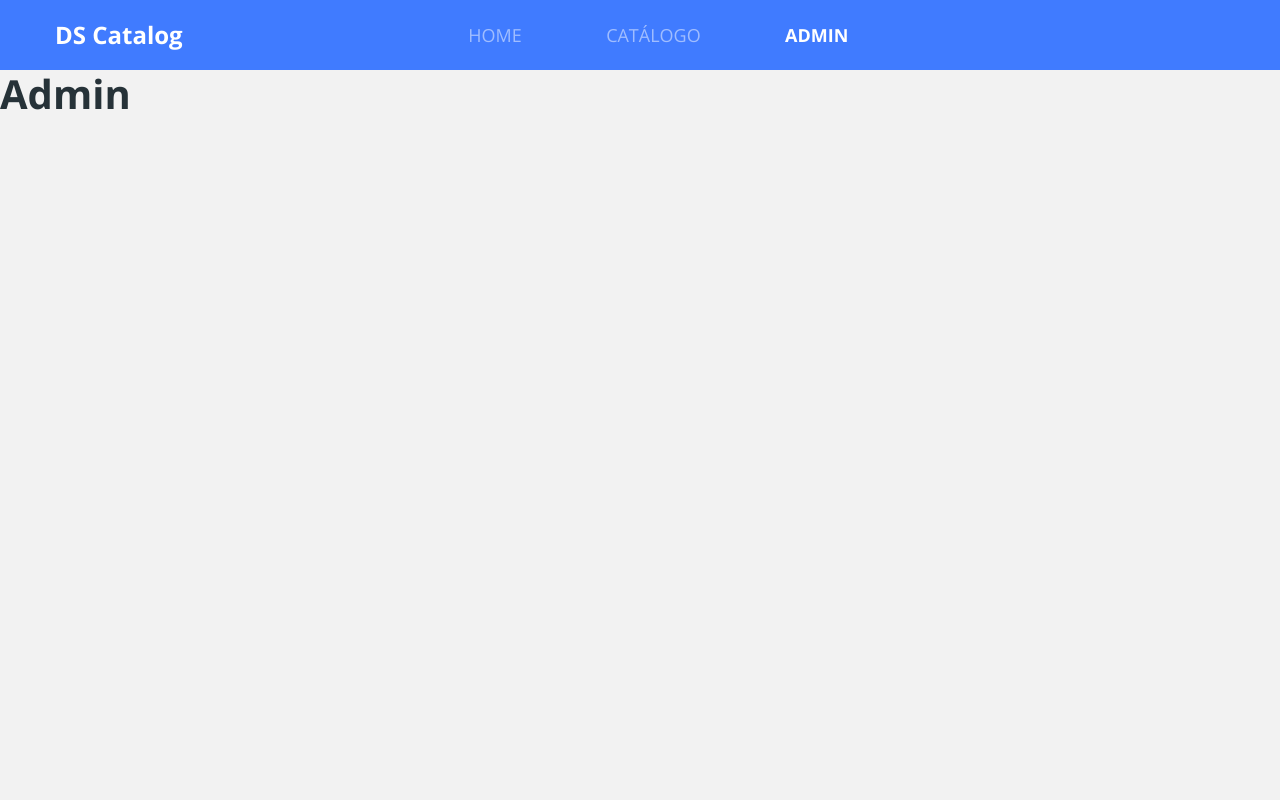
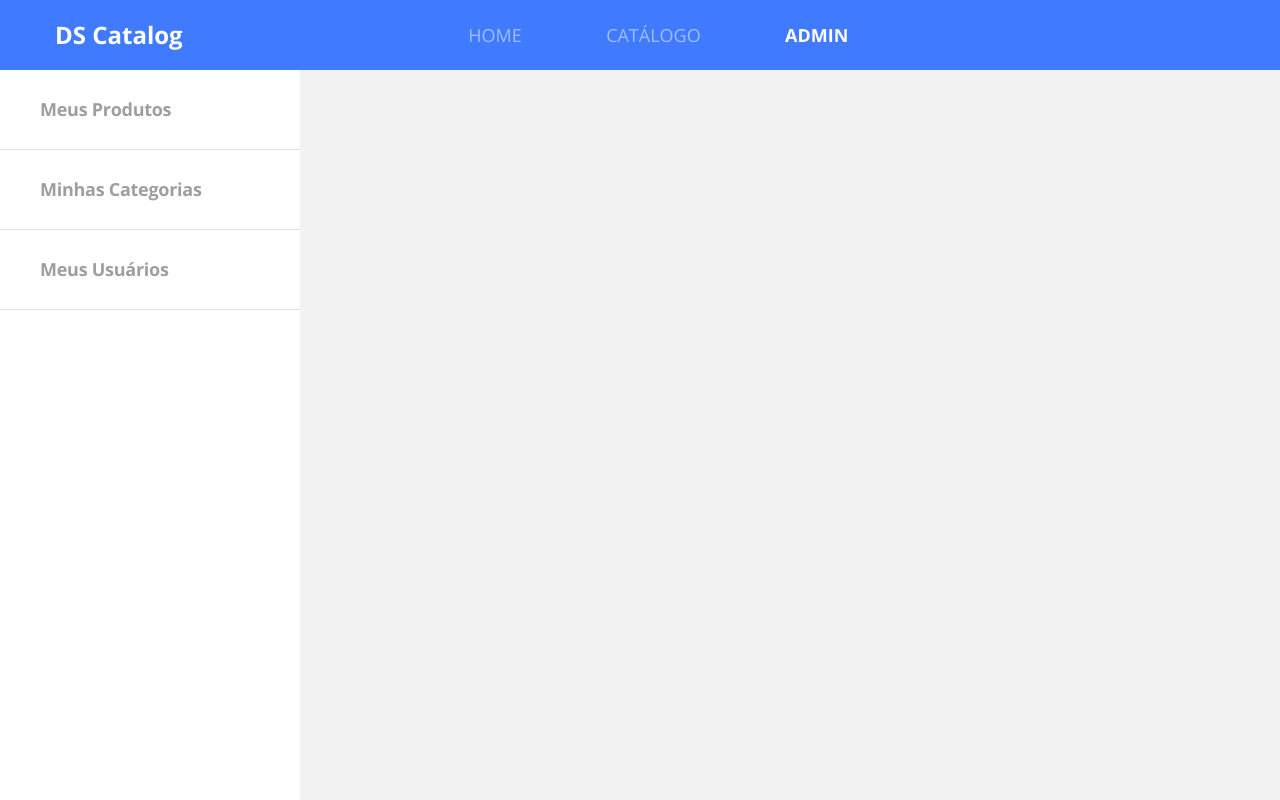
Before and after one commit to PatrickCaproni/dscatalog-bootcamp-devsuperior, a React (Create React App) app in the folder front-web/: page /admin in a window 1280 px wide. Built offline with nearby package versions, Linux system fonts and the light colour scheme.

Commit message:
Add Admin navbar

```diff
--- /dev/null
+++ b/front-web/src/pages/Admin/components/Navbar/index.tsx
@@ -0,0 +1,20 @@
+import React from 'react';
+import './styles.scss';
+
+const Navbar = () => (
+    <nav className="admin-nav-container">
+        <ul>
+            <li>
+                <a href="link" className="admin-nav-item">Meus Produtos</a>
+            </li>
+            <li>
+                <a href="link" className="admin-nav-item">Minhas Categorias</a>
+            </li>
+            <li>
+                <a href="link" className="admin-nav-item">Meus Usuários</a>
+            </li>
+        </ul>
+    </nav>
+);
+
+export default Navbar;
--- /dev/null
+++ b/front-web/src/pages/Admin/components/Navbar/styles.scss
@@ -0,0 +1,27 @@
+.admin-nav-container{
+    width: 300px;
+    background-color: #FFF;
+    height: calc(100vh - 70px);
+}
+
+.admin-nav-item{
+    height: 80px;
+    display: block;
+    border-bottom: 1px solid #e1e1e1;
+    display: flex;
+    align-items: center;
+    padding-left: 40px;
+    font-weight: bold;
+    font-size: 18px;
+    line-height: 25px;
+    letter-spacing: -0.015em;
+    color: #9E9E9E;
+
+    &.active{
+        background: rgba(64, 123, 255, 0.3);
+        color: #407BFF;
+    }
+    &:hover{
+        color: #407BFF;
+    }
+}
--- a/front-web/src/pages/Admin/index.tsx
+++ b/front-web/src/pages/Admin/index.tsx
@@ -1,8 +1,9 @@
+import Navbar from './components/Navbar';
 import React from 'react';
 
 const Admin = () => (
     <div>
-      <h1>Admin</h1>
+      <Navbar />
     </div>
 );
 
```
